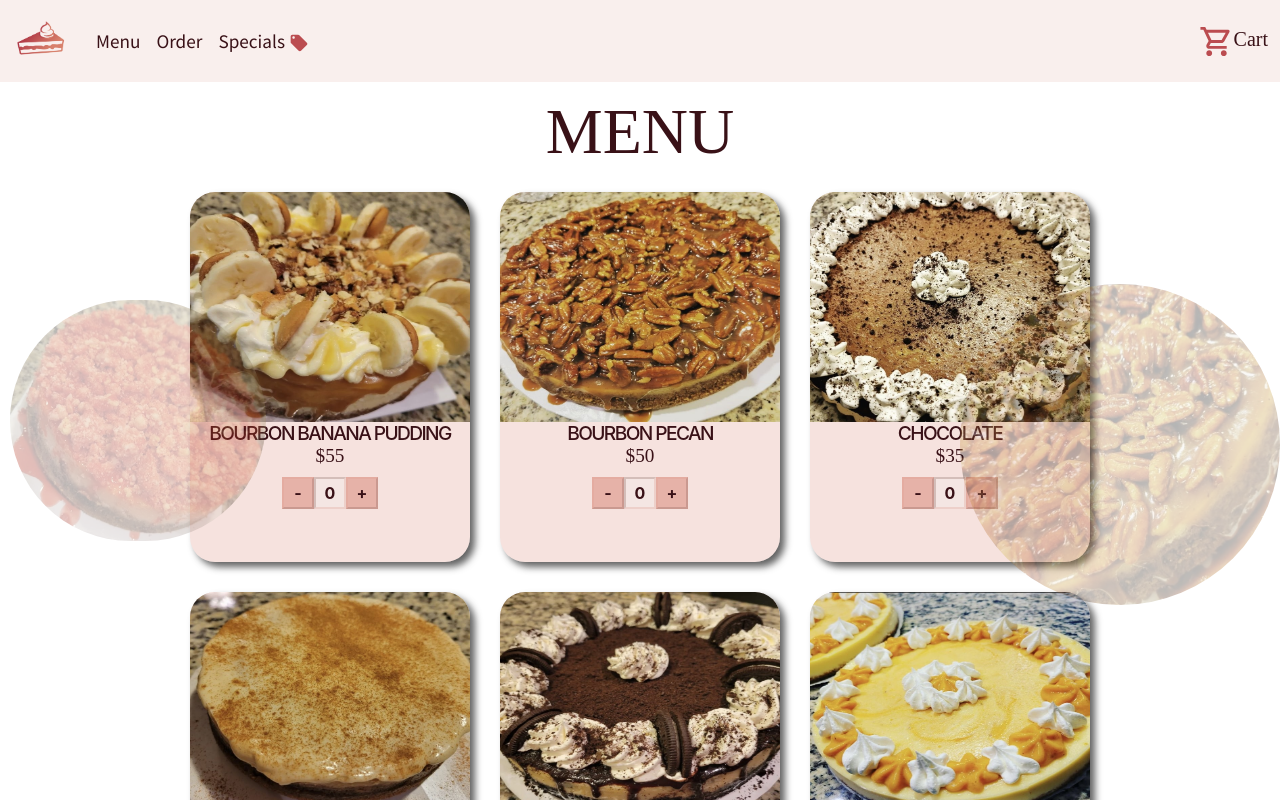
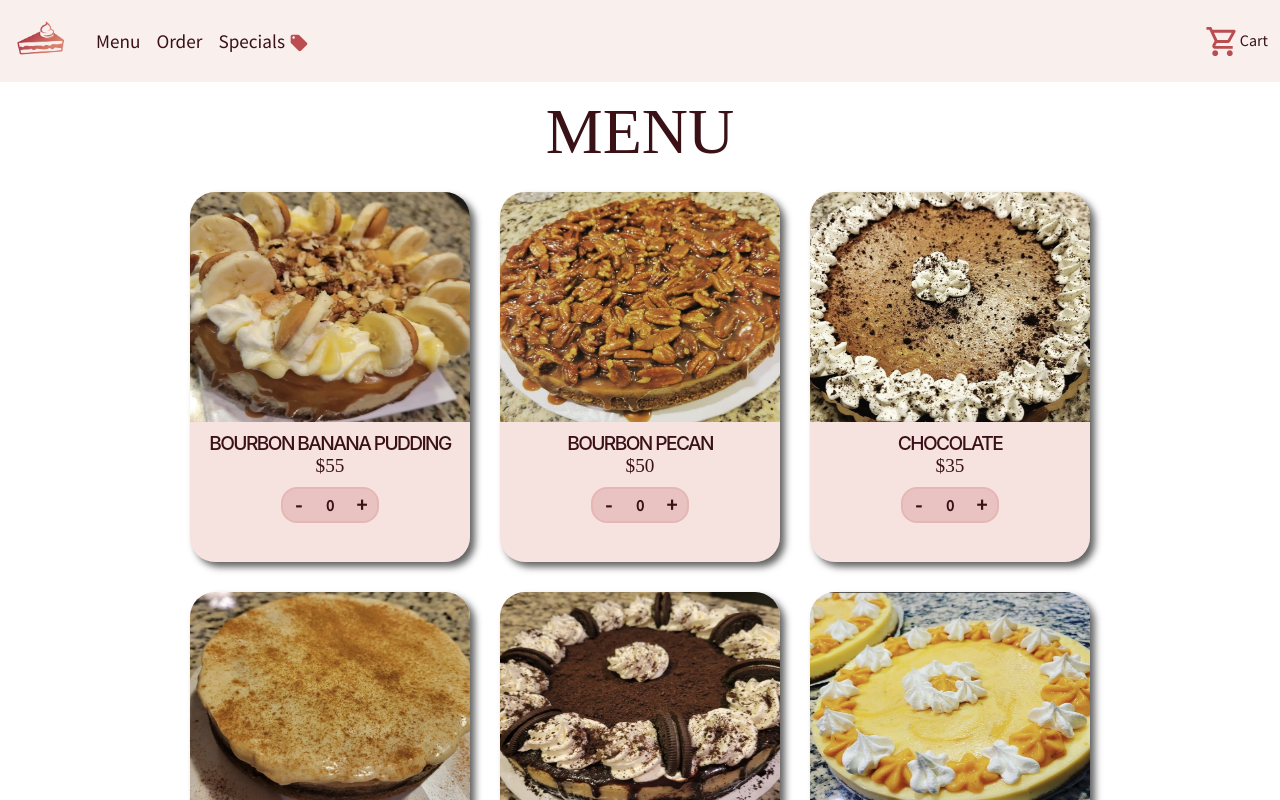
Before and after one commit to a-cole55/cheesecakes2.0, a React (Create React App) app: page /menu in a window 1280 px wide. Shown: the top 800 px of the page. Built offline with nearby package versions, Linux system fonts and the light colour scheme; a web font is replaced by a local one.

Commit message:
modal added to menu page

```diff
--- a/package.json
+++ b/package.json
@@ -14,8 +14,10 @@
     "@testing-library/react": "^13.3.0",
     "@testing-library/user-event": "^13.5.0",
     "axios": "^0.27.2",
+    "bootstrap": "^5.2.0",
     "framer-motion": "^6.5.1",
     "react": "^18.2.0",
+    "react-bootstrap": "^2.4.0",
     "react-dom": "^18.2.0",
     "react-redux": "^8.0.2",
     "react-scripts": "5.0.1",
--- a/src/App.css
+++ b/src/App.css
@@ -10,7 +10,8 @@
   border-radius: 25em;
   position:fixed;
   bottom:195px;
-  right:0px
+  right:0px;
+  z-index: 0.5;
 }
 #smallImg{
   width:20%;
@@ -18,7 +19,8 @@
   border-radius: 25em;
   position:fixed;
   top:300px;
-  left:10px
+  left:10px;
+  z-index: 0.5;
 }
 
 .shop{
--- a/src/App.js
+++ b/src/App.js
@@ -7,8 +7,6 @@ import Menu from "./pages/Menu.js";
 import About from "./pages/About.js";
 import Order from "./pages/Order.js";
 import Specials from "./pages/Specials.js";
-import HomeImg from "./assets/bourbonpecan-min.jpg";
-import Home2 from "./assets/strawberrys-min.jpg"
 import { BrowserRouter as Router, Route, Routes} from 'react-router-dom';
 import { useState } from "react";
 
@@ -31,8 +29,6 @@ function App() {
             <Route path="/order" element={<Order totalQty= {[totalQty, setTotal]} cartTotal={[cart, setCart]} itemTotals={[itemTotals, setItemTotals]} total={[total, setCartTotal]}/>} />
             <Route path="/specials" element={<Specials/>} />
           </Routes>
-          <img id="smallImg" className="hide" src={Home2} alt="cheesecake img"></img>
-          <img id="bgImg" className="hide" src={HomeImg} alt="cheesecake img"></img>
       </div>
     <footer>
         <span id="email">email@cheesecakes.com</span>
--- a/src/components/Header.css
+++ b/src/components/Header.css
@@ -65,11 +65,15 @@
     position:relative;
     text-align: center;
     top:-20px;
-    left:-45px;
+    left:-50px;
     color:#391117;
     font-size:1rem;
-    font-weight: bolder;
+    font-weight:600;
     border-radius: 5em;
+    font-family:"Source Sans Pro", sans-serif;
+  }
+  #cartHeading{
+    font:1rem "Source Sans Pro", sans-serif;
   }
   a{
     text-decoration: none;
--- a/src/pages/Home.js
+++ b/src/pages/Home.js
@@ -1,6 +1,8 @@
 import HomeLogo from "../assets/default-min.png";
 import "./Home.css";
 import { motion } from "framer-motion";
+import HomeImg from "../assets/bourbonpecan-min.jpg";
+import Home2 from "../assets/strawberrys-min.jpg"
 
 const transition = {duration: 0.6, ease: [0.43, 0.13, 0.23, 0.96]};
 
@@ -18,6 +20,8 @@ export default function Home(){
             animate={{ y: "-45%", transition: {delay: 0.4, duration: 1, ease: [0.43, 0.13, 0.23, 0.96]}}}
             exit={{ opacity: 0}}
             transition={transition}>Welcome Cheesecake Lover! I look forward to providing you with the best quality cheesecakes you've ever experienced.</motion.p>
+        <img id="smallImg" className="hide" src={Home2} alt="cheesecake img"></img>
+        <img id="bgImg" className="hide" src={HomeImg} alt="cheesecake img"></img>
         </motion.div>
     )
 }
--- a/src/pages/Menu.css
+++ b/src/pages/Menu.css
@@ -1,9 +1,34 @@
-
 h1{
     text-transform: uppercase;
     font:4rem 'Rancho', cursive;
     color:#391117;
     /* margin-top: 3%; */
+}
+.modalTitle, .modalFooter{
+    border:none;
+}
+.modalTitle{
+    color:#391117
+}
+.modalBTN, .modalBTNCart{
+    height:3em;
+}
+.modalBTN{
+    background-color: #391117;
+    opacity:0.8;
+}
+.modalBTN:hover{
+    background-color: #391117;
+    opacity: 0.9;
+}
+.modalBTNCart{
+    background-color: #BB4C50;
+    opacity:0.8;
+    border: #391117;
+}
+.modalBTNCart:hover{
+    background-color: #BB4C50;
+    opacity:1;
 }
 .menu{
     display:flex;
@@ -40,48 +65,70 @@ h3{
     margin-bottom: 0;
     font-size: 1.2rem;
     color:#391117;
+    margin-top:10px;
 }
 #price{
     display: block;
-    margin-bottom: 10px;
     font-size:1.2rem;
 }
+#menuBTNS{
+    display: flex;
+    flex-direction: row;
+    align-items: center;
+    justify-content:center;
+    margin-top:10px;
+
+}
 #order{
-    margin-bottom: 5px;
-    font-size: 0.9rem;
+    font-size: 1rem;
+    border:2px solid rgba(187, 76, 80, 0.1);
+    border-radius: 1em;
+    height:2.3em;
+    margin-left:5px;
+    background-color: #391117;
+    color:white;
+    opacity: 0.8;
+}
+#order:hover{
+    opacity: 0.9;
 }
 button{
     background-color: rgba(224, 159, 146, 0.7);
     border-color: rgba(224, 159, 146, 0.3);
     height:2em;
     cursor: pointer;
-    font-family: -apple-system, BlinkMacSystemFont, 'Segoe UI', 'Roboto', 'Oxygen',
-    'Ubuntu', 'Cantarell', 'Fira Sans', 'Droid Sans', 'Helvetica Neue',
-    sans-serif;
-  -webkit-font-smoothing: antialiased;
-  -moz-osx-font-smoothing: grayscale;
-    font-weight: bold;
+    font-family: "Source Sans Pro", sans-serif;
 }
 #add, #remove{
-    width:2em;
-    height:2em;
+    width:1.5em;
+    height:1.5em;
     font-weight: bold;
     color:#391117;
+    font-size:1.3rem;
+    border:none;
+    background-color: transparent
 
 }
 #quantity{
     display: flex;
     flex-direction: row;
-    align-items: flex-start;
+    align-items: stretch;
     justify-content: center;
     margin-bottom: 1.5px;
+    border:2px solid rgba(187, 76, 80, 0.1);
+    border-radius: 1em;
+    background-color: rgba(187, 76, 80, 0.2);
 }
 #qtyCount{
     width:2em;
     height:2em;
     font-weight: bold;
+    font-size:1rem;
     color:#391117;
     text-align: center;
     margin:0;
-    border-radius:0
+    border-radius:0;
+    border:none;
+    background-color:transparent;
+    font-family: "Source Sans Pro", sans-serif;
 }
--- a/src/pages/Menu.js
+++ b/src/pages/Menu.js
@@ -10,7 +10,10 @@ import SweetPotatoe from "../assets/sweetpotatoe (2)-min.jpg";
 import Neo from "../assets/neopolitan-min.jpg";
 import Minis from "../assets/minis-min.jpg";
 import { useState } from "react";
+import {Link} from "react-router-dom"
 import { motion } from "framer-motion";
+import Button from 'react-bootstrap/Button';
+import Modal from 'react-bootstrap/Modal';
 // import e from "cors";
 
 const transition = {duration: 0.6, ease: [0.43, 0.13, 0.23, 0.96]};
@@ -24,9 +27,15 @@ export default function Menu(props){
     let setCart = props.cartTotal[1];
     let itemTotals = props.itemTotals[0];
     let setItemTotals = props.itemTotals[1];
+    const [show, setShow] = useState(false);
+    const handleClose = () => setShow(false);
+    const handleShow = () => setShow(true);
 
-    function Cheesecake(props){
+
+    function Cheesecake(props, setShow){
         const [quantity, setQuantity] = useState(0);
+        // const [show, setShow] = useState(false);
+        // const handleShow = () => setShow(true);
 
         function addItem(){
             setQuantity(quantity < 10 ? quantity + 1 : quantity);
@@ -45,32 +54,53 @@ export default function Menu(props){
             setTotal(totalQty = totalQty + quantity),
             itemTotal(props),
             setCart(cart = [...cart, {"quantity": quantity, "key": props.tag, "name":props.title, "price":props.price, "img":props.img, "itemTotal": itemTotals}]),
-            console.log(cart)
+            console.log(cart),
+            handleShow()
         )}
     return(
         <div className="cheesecake">
                 <img src={props.img} alt=""></img>
                 <h3>{props.title}</h3>
                 <span id="price">${props.price}</span>
+                <div id="menuBTNS">
                   <div id="quantity">
                           <button id="remove" onClick={removeItem}>-</button>
                           <input disabled id="qtyCount" value={quantity}></input>
                           <button id="add" onClick={addItem}>+</button>
                       </div>
+                    <div id="addToCartBTN">
                     {quantity > 0 &&
                   <button id="order" type="button" onClick={() => handleCart(props)}>Add to Cart</button>
                       }
+                    </div>
+                </div>
         </div>
         )};
 
 
     return(
         <motion.div
+        className="menuBG"
         initial={{ opacity: 0}}
         animate={{ opacity: 1 }}
         exit={{ opacity: 0}}
         transition={transition}>
             <h1>Menu</h1>
+            <Modal show={show} onHide={handleClose}>
+            <Modal.Header closeButton className="modalTitle">
+              <Modal.Title className="modalHeading">Item Added To Cart</Modal.Title>
+            </Modal.Header>
+            <Modal.Footer className="modalFooter">
+              <Button variant="secondary" onClick={handleClose} className="modalBTN">
+                Continue Shopping
+              </Button>
+              <Link to="/order">
+                <Button variant="primary" onClick={handleClose} className="modalBTNCart">
+                  View Cart
+                </Button>
+              </Link>
+            </Modal.Footer>
+          </Modal>
             <div className="menu">
                 <Cheesecake tag="01" img={BananaPudding} alt="bourbon banana pudding cheesecake" title="Bourbon Banana Pudding" price={55} />
                 <Cheesecake tag="02" img={BourbonPecan} alt="bourbon pecan pie cheesecake" title="Bourbon Pecan" price={50} />
--- a/src/pages/Order.js
+++ b/src/pages/Order.js
@@ -4,6 +4,8 @@ import { useState } from "react";
 import "./Order.css";
 import Paypal from "../components/Paypal";
 import { motion } from "framer-motion";
+import HomeImg from "../assets/bourbonpecan-min.jpg";
+import Home2 from "../assets/strawberrys-min.jpg"
 
 
 const transition = {duration: 0.6, ease: [0.43, 0.13, 0.23, 0.96]};
@@ -27,6 +29,9 @@ export default function Order(props){
         return (
             <div className="cartContent2">
                 <h2><Link to="/menu"><strong id="visitHereLink">Visit Here</strong></Link> To Add Items to Your Shopping Bag</h2>
+                <img id="smallImg" className="hide" src={Home2} alt="cheesecake img"></img>
+                <img id="bgImg" className="hide" src={HomeImg} alt="cheesecake img"></img>
+
             </div>
         )
     }
--- a/src/pages/Specials.js
+++ b/src/pages/Specials.js
@@ -1,6 +1,8 @@
 import LocalOfferIcon from '@mui/icons-material/LocalOffer';
 import "../pages/Specials.css";
 import { motion } from "framer-motion";
+import HomeImg from "../assets/bourbonpecan-min.jpg";
+import Home2 from "../assets/strawberrys-min.jpg"
 
 const transition = {duration: 0.6, ease: [0.43, 0.13, 0.23, 0.96]};
 
@@ -27,6 +29,8 @@ export default function Specials(){
                 <h3>PROMOCODE: </h3>
                 <h4>CHEESECAKE2022</h4>
             </motion.div>
+            <img id="smallImg" className="hide" src={Home2} alt="cheesecake img"></img>
+        <img id="bgImg" className="hide" src={HomeImg} alt="cheesecake img"></img>
 
         </motion.div>
 
```
Also changed, not shown: src/components/Header.js (+12 -12 lines), 1 other file (tests, documents, lock files or other folders). Lines whose indentation alone changed are shown as unchanged.
